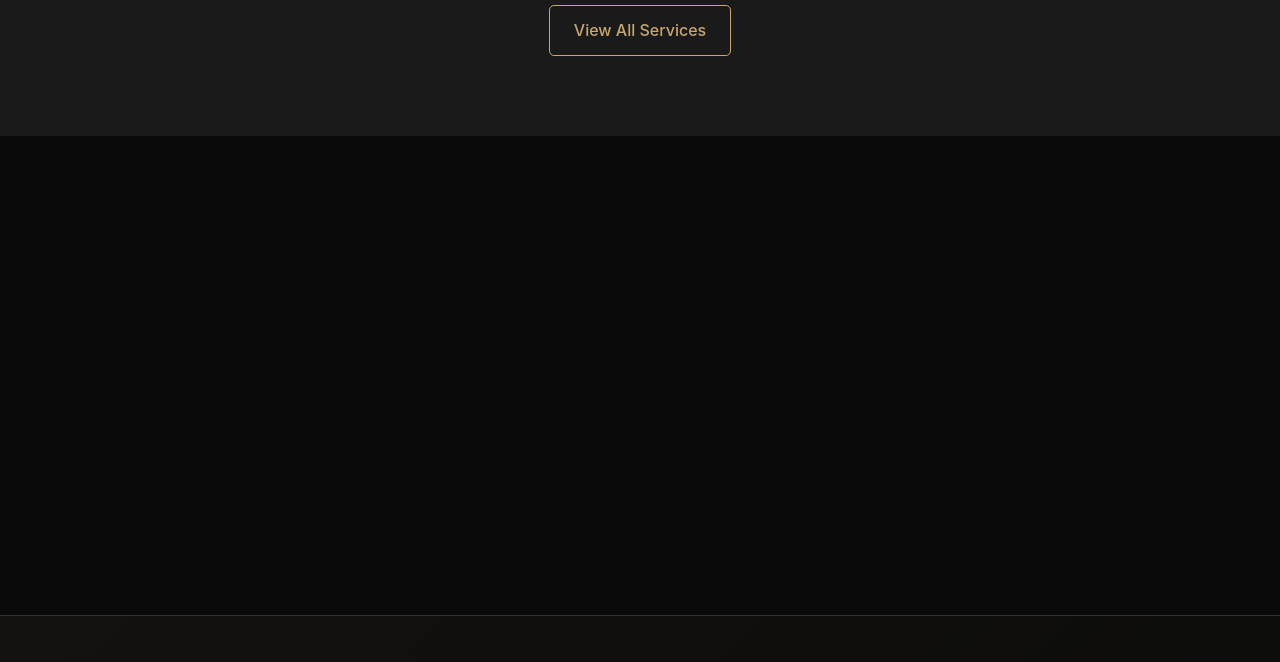
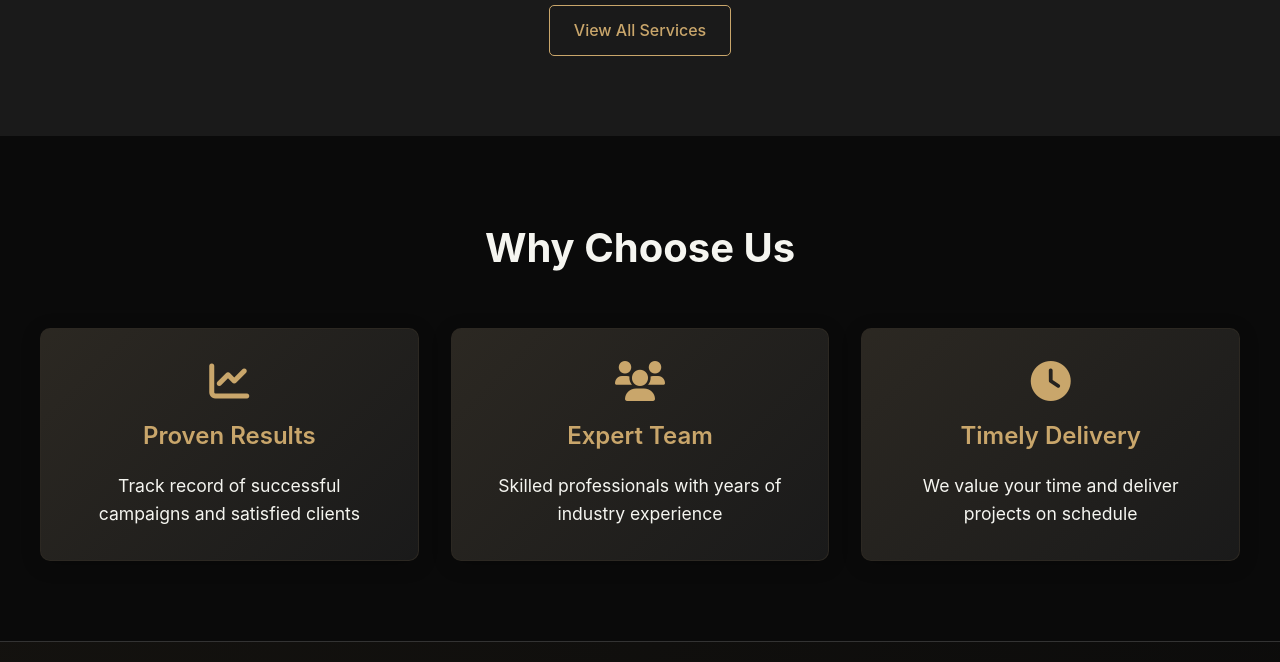
Before and after one commit to IMADILKHAN/homizMedia, a plain HTML site: page index.html in a window 1280 px wide. Shown: the part 1300-1962 px from the top of the page. Drawn offline with Linux system fonts and the light colour scheme.

Commit message:
minor fix

```diff
--- a/assets/css/style.css
+++ b/assets/css/style.css
@@ -467,15 +467,19 @@ header {
     background: var(--background);
     width: 100%;
     display: block;
-    opacity: 0;
-    transform: translateY(30px);
-    transition: all 0.8s ease-out;
-    color: var(--text-color);
-}
-
-.why-choose-us.animate {
     opacity: 1;
     transform: translateY(0);
+    transition: all 0.8s ease-out;
+    color: var(--text-color);
+    margin-top: 0;
+}
+
+.why-choose-us h2 {
+    font-size: 2.5rem;
+    margin-bottom: 3rem;
+    color: var(--text-color);
+    position: relative;
+    z-index: 2;
 }
 
 .features-grid {
@@ -484,6 +488,8 @@ header {
     gap: 2rem;
     max-width: 1200px;
     margin: 3rem auto 0;
+    position: relative;
+    z-index: 2;
 }
 
 .feature {
@@ -496,15 +502,10 @@ header {
     transition: var(--transition);
     position: relative;
     overflow: hidden;
-    opacity: 0;
-    transform: translateY(30px);
-    transition: all 0.6s ease-out;
-    color: var(--text-color);
-}
-
-.feature.animate {
     opacity: 1;
     transform: translateY(0);
+    transition: all 0.6s ease-out;
+    color: var(--text-color);
 }
 
 .feature:hover {
```
